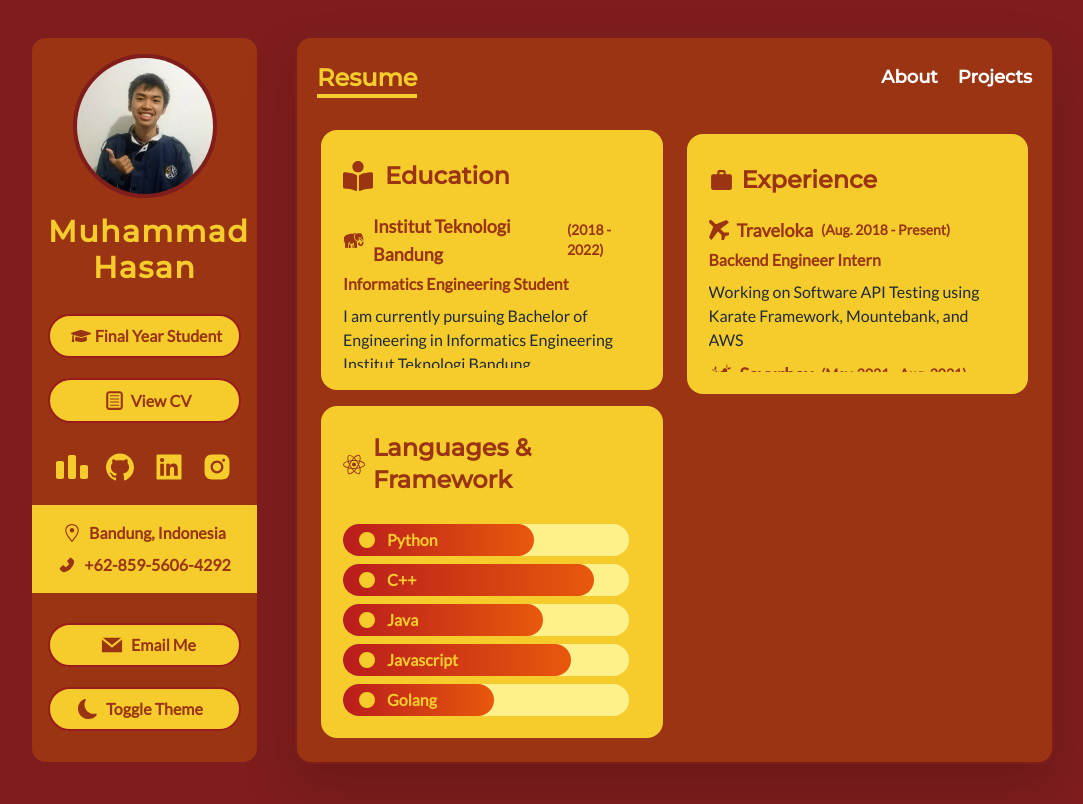
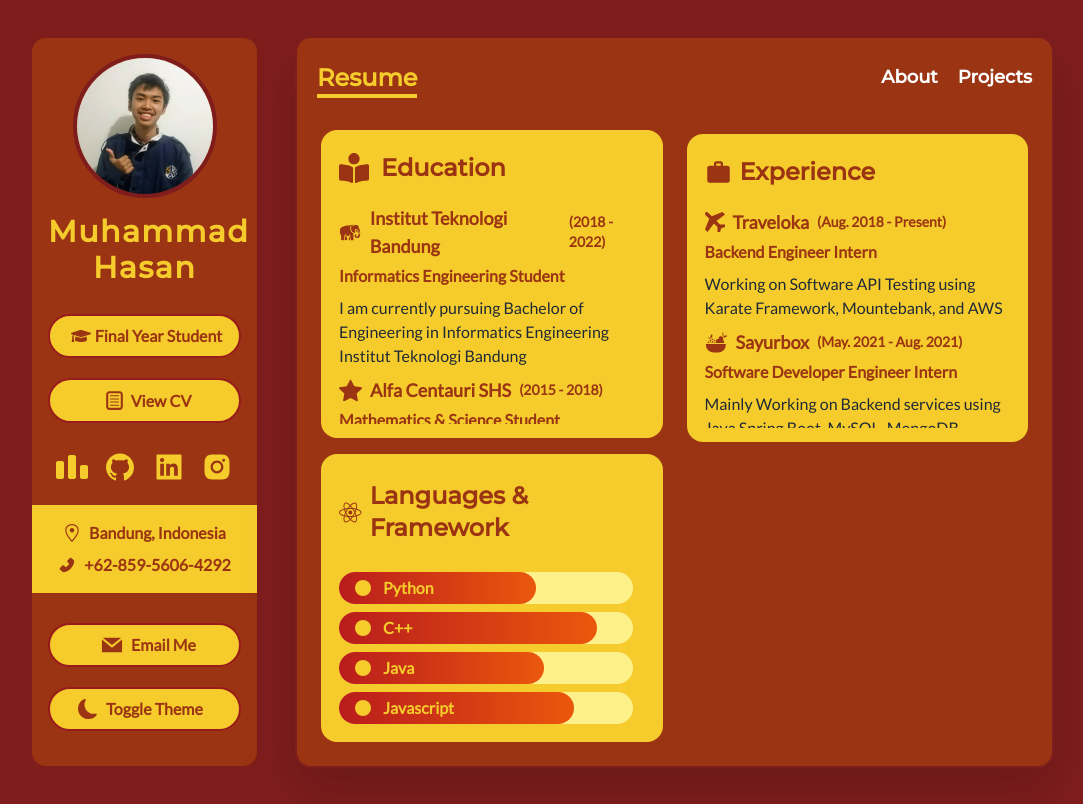
Before and after one commit to muhammadhasan01/portofolio, a Next.js app: page /resume in a window 1280 px wide. Shown: the whole page, without its empty margins (98-1181 px from the left). Built offline with nearby package versions, Linux system fonts and the light colour scheme.

Commit message:
feat: improve resume ui/ux

```diff
--- a/components/ExperienceCard.tsx
+++ b/components/ExperienceCard.tsx
@@ -12,13 +12,13 @@
       <div>
         <div className=' my-1 flex justify-left items-center'>
           <CompanyIcon className='mr-2' size={companyIconSize} />
-          <span className='font-bold text-base lg:text-lg'>{company}</span>
+          <span className='font-bold text-lg'>{company}</span>
           <span className='hidden font-semibold lg:block lg:text-sm md:ml-2'>{duration}</span>
         </div>
         <div className='md:text-lg flex justify-left items-center'>
-          <span className='font-semibold text-sm md:text-base'>{role}</span>
+          <span className='font-semibold text-base md:text-medium'>{role}</span>
         </div>
-        <p className='my-2 text-sm text-gray-800 dark:text-white lg:text-base'>
+        <p className='my-2 font-medium text-base text-gray-800 dark:text-white lg:text-medium'>
           {description}
         </p>
       </div>
--- a/components/ServiceCard.tsx
+++ b/components/ServiceCard.tsx
@@ -14,7 +14,7 @@
       <Icon className='w-full col-span-2 text-cnc-yellow' size={50} />
       <div className='col-span-10 pb-2'>
         <h5 className='font-bold text-lg text-yellow-400'>{title}</h5>
-        <p dangerouslySetInnerHTML={createMarkup()} className='lg:text-lg' />
+        <p dangerouslySetInnerHTML={createMarkup()} className='lg:text-medium' />
       </div>
     </div>
   );
--- a/pages/_app.tsx
+++ b/pages/_app.tsx
@@ -1,6 +1,7 @@
 import '../styles/globals.css';
 import Sidebar from '../components/Sidebar';
 import Navbar from '../components/Navbar';
+
 
 import { ThemeProvider } from 'next-themes';
 import { AnimatePresence } from 'framer-motion';
--- a/pages/index.tsx
+++ b/pages/index.tsx
@@ -18,7 +18,7 @@
           Hasan's Personal Website | About
         </title>
       </Head>
-      <div className='mb-3 font-medium lg:text-lg'>
+      <div className='mb-3 font-medium lg:text-lg' id='about'>
         Hello! My name is Hasan, I am very passionate in learning programming and software
         engineering <br />
 
@@ -29,10 +29,11 @@
         ending journey and
         I hope to become better every day, bit by bit <br />
       </div>
-      <div className='p-4 mt-5 bg-yellow-500 dark:bg-dark-500 flex-grow border-t-4 border-cnc-yellow'
+      <div className='p-4 mt-5 bg-cnc-yellow dark:bg-dark-500 flex-grow border-t-4 border-cnc-yellow'
            style={{ 'marginLeft': '-1.5rem', 'marginRight': '-1.5rem' }}
       >
-        <h6 className='my-5 text-2xl lg:text-3xl font-black text-orange-800 dark:text-cnc-yellow font-montserrat text-center tracking-wide'>
+        <h6
+          className='my-5 text-2xl lg:text-3xl font-black text-orange-800 dark:text-cnc-yellow font-montserrat text-center tracking-wide'>
           My Activities
         </h6>
         <div className='grid lg:grid-cols-2 gap-6'>
--- a/pages/resume.tsx
+++ b/pages/resume.tsx
@@ -26,14 +26,14 @@
       <div className='grid gap-6 md:grid-cols-2'>
         <div>
           <motion.div variants={fadeInUp} initial='initial' animate='animate'
-                      className='bg-cnc-yellow dark:bg-dark-500 p-5 border-2 border-cnc-yellow
+                      className='bg-cnc-yellow dark:bg-dark-500 py-3 px-4 border-2 border-cnc-yellow
                       rounded-2xl text-orange-800 dark:text-cnc-yellow'
           >
             <div className='py-2 text-2xl font-bold flex justify-left items-center'>
               <FaBookReader className='mr-3' size={30} />
               <span className='font-montserrat'>Education</span>
             </div>
-            <div className='overflow-y-auto mt-2 border-orange-800' style={{ height: '20vh' }}>
+            <div className='overflow-y-auto mt-2 border-orange-800 lg:h-56'>
               {educations.map(education => (
                 <ExperienceCard education={education} />
               ))}
@@ -41,13 +41,13 @@
           </motion.div>
           {/*  Languages & Tools */}
           <div className='rounded-2xl border-cnc-yellow bg-cnc-yellow dark:bg-dark-500 border-2
-            pb-3 pt-1 text-orange-800 dark:text-cnc-yellow px-5 my-4'
+            pb-3 pt-1 text-orange-800 dark:text-cnc-yellow py-3 px-4 my-4'
           >
             <div className='my-5 text-medium lg:text-2xl font-bold font-montserrat flex justify-left items-center'>
               <FaReact className='mr-2' size={25} />
               <span>Languages & Framework</span>
             </div>
-            <div className='my-2 overflow-y-auto pr-3' style={{ height: '25vh' }}>
+            <div className='my-1 overflow-y-auto pr-3 h-40'>
               {
                 languages.map(language => (
                   <Bar data={language} />
@@ -58,14 +58,14 @@
         </div>
         <div>
           <motion.div variants={fadeInUp} initial='initial' animate='animate'
-                      className='bg-cnc-yellow dark:bg-dark-500 p-5 border-2 border-cnc-yellow
+                      className='bg-cnc-yellow dark:bg-dark-500 py-3 px-4 border-2 border-cnc-yellow
                       rounded-2xl text-orange-800 dark:text-cnc-yellow -mt-5 mb-3 lg:my-1'
           >
             <div className='py-2 text-2xl font-bold flex justify-left items-center'>
-              <MdWork className='mr-2' size={25} />
+              <MdWork className='mr-2' size={27} />
               <span className='font-montserrat'>Experience</span>
             </div>
-            <div className='overflow-y-auto mt-2 border-orange-800' style={{ height: '20vh' }}>
+            <div className='overflow-y-auto mt-2 border-orange-800 lg:h-56'>
               {experiences.map(education => (
                 <ExperienceCard education={education} />
               ))}
```
